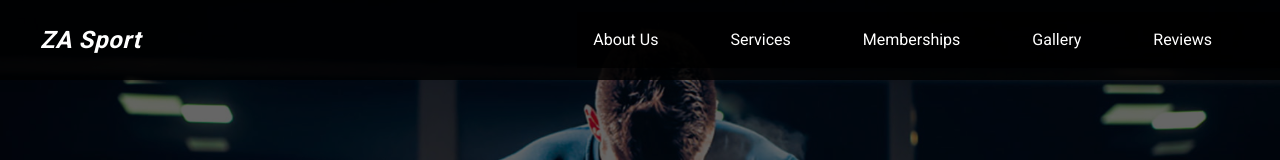
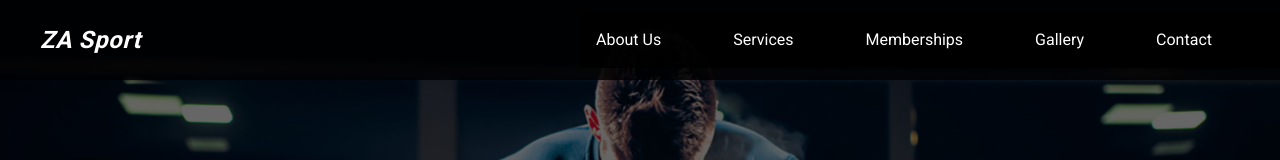
Before and after one commit to VictorMMartinezJr/Fitness-Landing-Page, a React (Create React App) app: page / in a window 1280 px wide. Shown: the top 160 px of the page. Built offline with nearby package versions, Linux system fonts and the light colour scheme.

Commit message:
added scroll to sections on nav link click

```diff
--- a/src/App.css
+++ b/src/App.css
@@ -6,4 +6,5 @@
   box-sizing: border-box;
   padding: 0;
   margin: 0;
+  scroll-behavior: smooth;
 }
--- a/src/App.js
+++ b/src/App.js
@@ -1,6 +1,7 @@
 import "./App.css";
 import AboutUs from "./components/AboutUs";
 import Contact from "./components/Contact";
+import Footer from "./components/Footer";
 import Gallery from "./components/Gallery";
 import Hero from "./components/Hero/main";
 import Memberships from "./components/Memberships";
@@ -15,6 +16,7 @@ function App() {
       <Memberships />
       <Gallery />
       <Contact />
+      <Footer />
     </div>
   );
 }
--- a/src/components/AboutUs/index.js
+++ b/src/components/AboutUs/index.js
@@ -3,7 +3,10 @@ import { AboutUsData } from "./AboutUsData";
 
 const AboutUs = () => {
   return (
-    <section className="bg-black  w-full flex flex-col items-center text-white">
+    <section
+      className="bg-black  w-full flex flex-col items-center text-white"
+      id="aboutus"
+    >
       <h1 className="sub-header">About Us</h1>
       <div className="grid grid-cols-1 row-auto justify-items-center mt-2 md:grid-cols-2 xl:w-[70%] 2xl:w-[65%]">
         {AboutUsData.map((data) => {
--- a/src/components/Contact/index.js
+++ b/src/components/Contact/index.js
@@ -6,9 +6,9 @@ import { AiOutlineClockCircle, AiOutlineMail } from "react-icons/ai";
 
 const Contact = () => {
   return (
-    <section className="bg-black flex flex-col justify-center items-center font-Roboto text-white">
+    <section className="bg-black flex flex-col justify-center items-center font-Roboto text-white" id="contact">
       <h1 className="sub-header">Contact</h1>
-      <div className="grid grid-cols-1 justify-items-center grid-rows-2 w-[90%] lg:grid-cols-3 lg:grid-rows-1 lg:justify-between xl:w-[70%] 2xl:w-[65%]">
+      <div className="grid grid-cols-1 justify-items-center grid-rows-2 w-[90%] mb-8 lg:grid-cols-3 lg:grid-rows-1 lg:justify-between xl:w-[70%] 2xl:w-[65%]">
         <div
           className="form-container w-[80%] mb-6 flex flex-col justify-center items-center rounded-2xl text-white font-Roboto lg:w-[95%] lg:mr-4"
           style={{ boxShadow: "inset 0 0px 30px #FFBD35" }}
@@ -57,8 +57,7 @@ const Contact = () => {
                 <p className="font-bold text-lg">Address</p>
               </span>
               <p className="text-sm">
-                Lorem ipsum dolor sit amet, consectetur adipisicing elit.
-                Recusandae, asperiores.
+                737 La Sierra Dr. East Elmhurst, NY 11370
               </p>
             </li>
             {/* Phone */}
--- a/src/components/Gallery/index.js
+++ b/src/components/Gallery/index.js
@@ -6,9 +6,13 @@ import pushup from "../../assets/pushup.webp";
 import rougePlate from "../../assets/rouge.webp";
 import highFive from "../../assets/clap.webp";
 import deadlift from "../../assets/deadlift.jpeg";
+
 const Gallery = () => {
   return (
-    <section className="hidden lg:bg-black lg:flex lg:flex-col lg:justify-center lg:items-center">
+    <section
+      className="hidden lg:bg-black lg:flex lg:flex-col lg:justify-center lg:items-center"
+      id="gallery"
+    >
       <h1 className="sub-header">Gallery</h1>
       <div className="h-[60vh] grid w-[90%] mx-auto grid-cols-4 grid-rows-3 gap-2 mt-2 mb-6 xl:w-[70%] 2xl:w-[65%]">
         <span
--- a/src/components/Memberships/index.js
+++ b/src/components/Memberships/index.js
@@ -3,7 +3,10 @@ import { MembershipCardData } from "./MembershipCardData";
 
 const Memberships = () => {
   return (
-    <div className="bg-black myoutline flex flex-col justify-center items-center">
+    <div
+      className="bg-black myoutline flex flex-col justify-center items-center"
+      id="memberships"
+    >
       <h1 className="sub-header">Memberships</h1>
       <div className="grid grid-cols-1 row-auto w-[90%] justify-items-center lg:grid-cols-3 lg:gap-x-4 xl:w-[70%] 2xl:w-[65%]">
         {MembershipCardData.map((card) => {
--- a/src/components/Navbar.js
+++ b/src/components/Navbar.js
@@ -18,11 +18,31 @@ const Navbar = () => {
           showNav ? "translate-x-[0]" : " translate-x-[100%]"
         } transition-transform bg-lightBlack text-white lg:static lg:flex-row lg:justify-end lg:items-center lg:translate-x-0 lg:w-auto`}
       >
-        <li className="my-4 lg:my-0 mr-10 lg:p-4">About Us</li>
-        <li className="my-4 lg:my-0 mr-10 lg:p-4">Services</li>
-        <li className="my-4 lg:my-0 mr-10 lg:p-4">Memberships</li>
-        <li className="my-4 lg:my-0 mr-10 lg:p-4">Gallery</li>
-        <li className="my-4 lg:my-0 mr-10 lg:p-4">Reviews</li>
+        <li className="my-4 lg:my-0 mr-10 lg:p-4">
+          <a href="#aboutus" className="no-underline">
+            About Us
+          </a>
+        </li>
+        <li className="my-4 lg:my-0 mr-10 lg:p-4">
+          <a href="#services" className="no-underline">
+            Services
+          </a>
+        </li>
+        <li className="my-4 lg:my-0 mr-10 lg:p-4">
+          <a href="#memberships" className="no-underline">
+            Memberships
+          </a>
+        </li>
+        <li className="hidden lg:block my-4 lg:my-0 mr-10 lg:p-4">
+          <a href="#gallery" className="no-underline">
+            Gallery
+          </a>
+        </li>
+        <li className="my-4 lg:my-0 mr-10 lg:p-4">
+          <a href="#contact" className="no-underline">
+            Contact
+          </a>
+        </li>
       </ul>
     </div>
   );
--- a/src/components/Services/index.js
+++ b/src/components/Services/index.js
@@ -3,7 +3,10 @@ import { ServicesData } from "./ServicesData";
 
 const Services = () => {
   return (
-    <section className="bg-black flex flex-col items-center font-Roboto w-full">
+    <section
+      className="bg-black flex flex-col items-center font-Roboto w-full"
+      id="services"
+    >
       <h1 className="sub-header">Our Services</h1>
       <div className="grid grid-cols-1 row-auto justify-items-center mt-2 lg:grid-cols-3 xl:w-[70%] 2xl:w-[65%]">
         {ServicesData.map((service) => {
```
